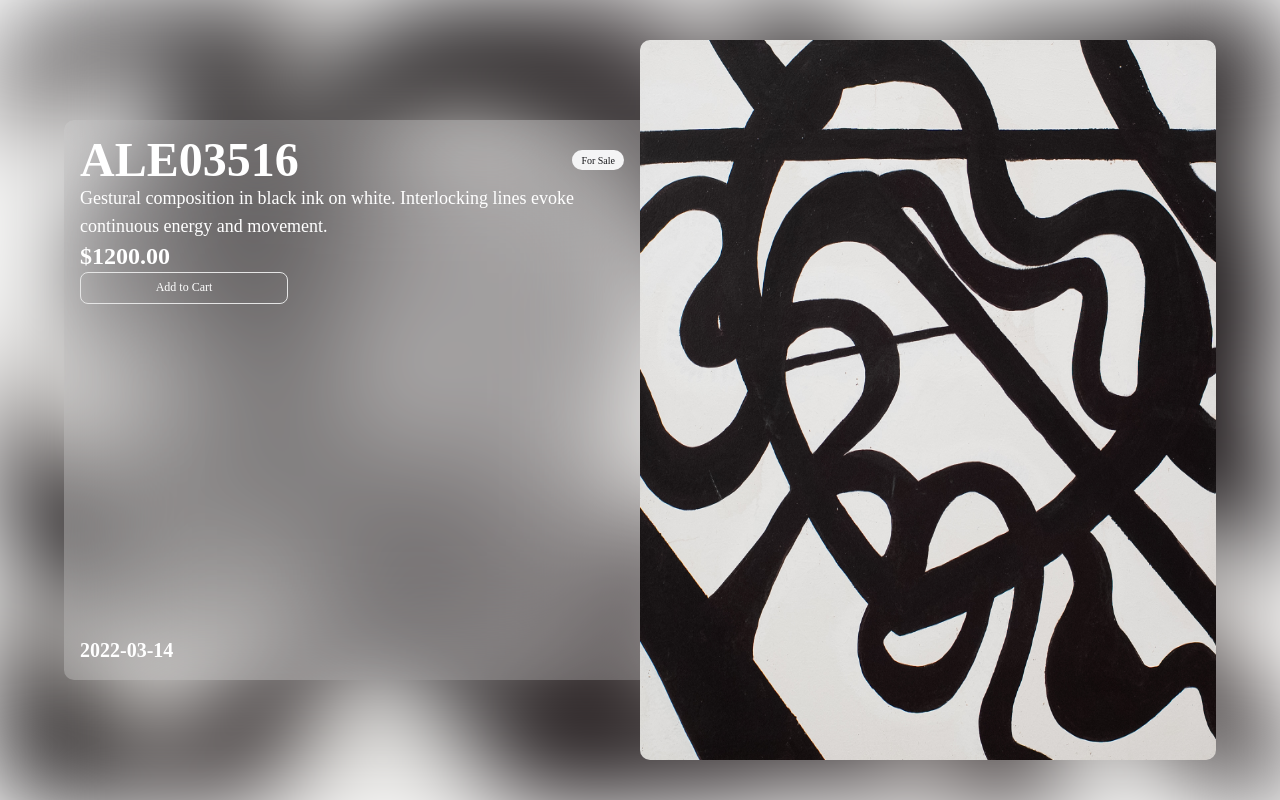
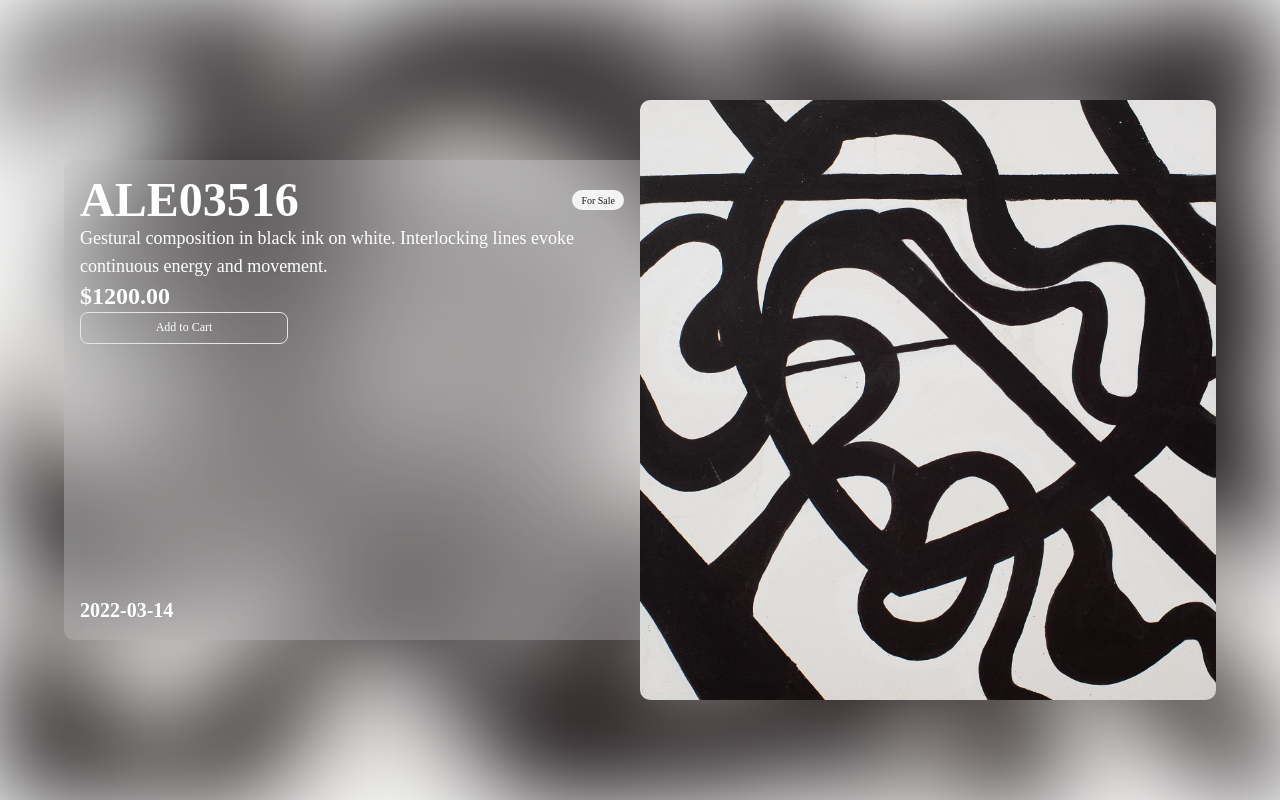
Before and after one commit to TioElvis/painting-ecommerce-demo, a Next.js app: page /painting/1 in a window 1280 px wide. Built offline with nearby package versions, Linux system fonts and the light colour scheme.

Commit message:
Fix height

```diff
--- a/src/app/painting/[id]/components/normal-info-painting.tsx
+++ b/src/app/painting/[id]/components/normal-info-painting.tsx
@@ -32,7 +32,7 @@ export function NormalInfoPainting({ painting }: Props) {
   return (
     <div className="w-full h-full flex items-center justify-center">
       <section className="w-full flex items-center justify-center">
-        <div className="w-xl h-140 flex flex-col justify-between bg-background/20 backdrop-blur-3xl rounded-l-lg p-4 text-white">
+        <div className="w-xl h-120 flex flex-col justify-between bg-background/20 backdrop-blur-3xl rounded-l-lg p-4 text-white">
           <div>
             <div className="flex items-center justify-between">
               <h2 className="text-5xl font-bold">{painting.title}</h2>
@@ -50,13 +50,13 @@ export function NormalInfoPainting({ painting }: Props) {
             <h2 className="text-xl font-bold">{painting.date}</h2>
           </div>
         </div>
-        <div className="w-xl h-140 relative">
+        <div className="w-xl h-150">
           {/* eslint-disable-next-line @next/next/no-img-element */}
           <img
             id="card-image"
             src={painting.image}
             alt={painting.title}
-            className="w-xl h-180 absolute rounded-lg -top-20"
+            className="w-full h-full rounded-lg"
           />
         </div>
       </section>
```
